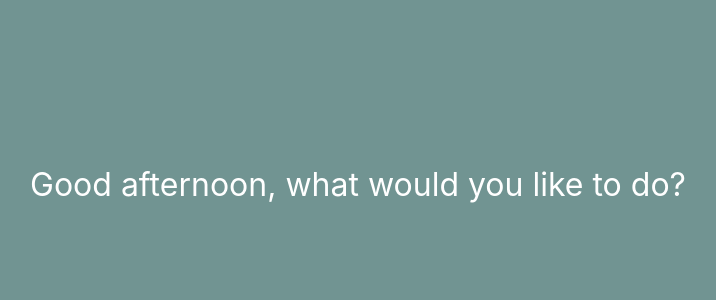
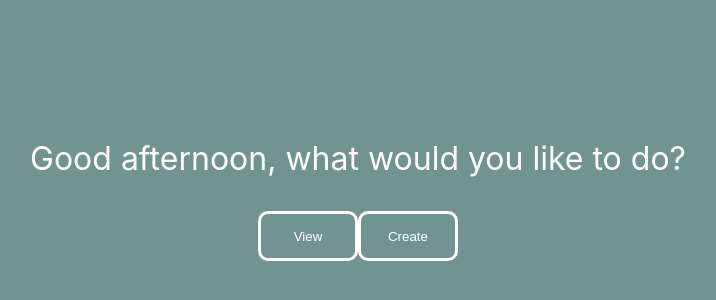
Before and after one commit to isaq98/finance-tracker, a React (Create React App) app in the folder frontend/: page / in a window 1280 px wide. Shown: the part 216-516 px from the top of the page, without its empty margins (282-998 px from the left). Built offline with nearby package versions, Linux system fonts and the light colour scheme.

Commit message:
Adding customized buttons for the landing screen & beginning animations

```diff
--- /dev/null
+++ b/frontend/src/components/FancyButton/_FancyButton.scss
@@ -0,0 +1,13 @@
+.landing {
+    height: 50px;
+    width: 100px;
+    background-color: transparent;
+    color: #FFF;
+    border: solid;
+    border-radius: 10px;
+}
+
+.landing:hover {
+    background-color: #FFF;
+    color: #719492;
+}
--- /dev/null
+++ b/frontend/src/components/FancyButton/index.js
@@ -0,0 +1,11 @@
+import React from 'react';
+import './_FancyButton.scss';
+
+function FancyButton(props) {
+    const {buttonText, buttonFunction, propClass} = props;
+    return (
+        <button className={propClass}>{buttonText}</button>
+    )
+}
+
+export default FancyButton;
--- a/frontend/src/components/LandingPage/_LandingPage.scss
+++ b/frontend/src/components/LandingPage/_LandingPage.scss
@@ -5,8 +5,14 @@
         font-size: 24pt;
         color: white;
         display: flex;
+        flex-direction: column;
         height: 100%;
         justify-content: center;
         align-items: center;
     }
+    & > .button-div {
+        width: 50%;
+        display: flex;
+        justify-content: center;
+    }
 }
--- a/frontend/src/components/LandingPage/index.js
+++ b/frontend/src/components/LandingPage/index.js
@@ -1,4 +1,5 @@
 import React from 'react';
+import FancyButton from 'Components/FancyButton';
 import './_LandingPage.scss';
 
 function LandingPage() {
@@ -8,7 +9,10 @@ function LandingPage() {
                 <div className="landing-text">
                     <p>Good afternoon, what would you like to do?</p>
                 </div>
-
+                <div className="button-div">
+                    <FancyButton buttonText='View' propClass='landing'/>
+                    <FancyButton buttonText='Create' propClass='landing'/>
+                </div>
             </div>
         </div>
     )
```
